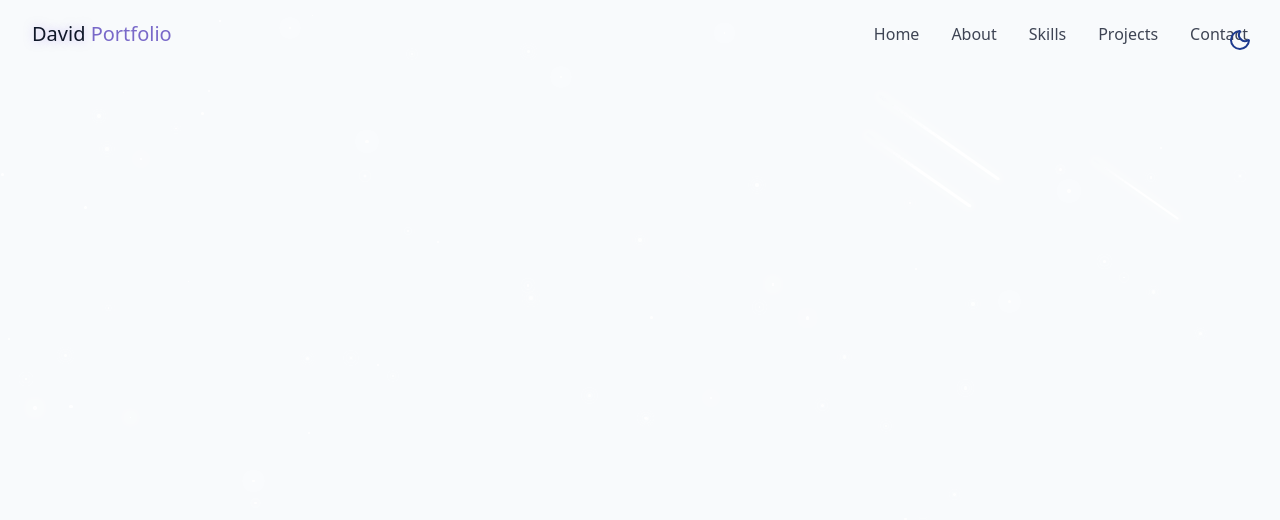
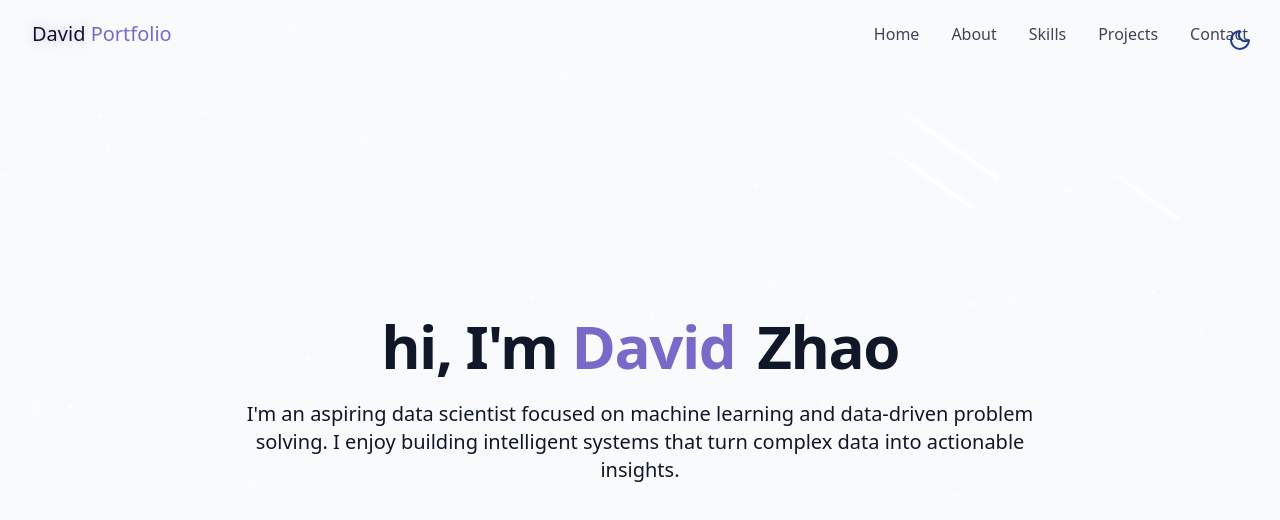
Before and after one commit to zhao0524/personal-react, a React (Vite) app: page / in a window 1280 px wide. Shown: the top 520 px of the page. Built offline with nearby package versions, Linux system fonts and the light colour scheme.

Commit message:
some hero stuff

```diff
--- /dev/null
+++ b/src/components/HeroSection.jsx
@@ -0,0 +1,30 @@
+export const HeroSection = () => {
+  return (
+    <section
+      id="hero"
+      className="relative min-h-screen flex flex-col items-center justify-center px-4"
+    >
+      <div className="container max-w-4xl mx-auto text-center z-10">
+        <div className="space-y-6">
+          <h1 className="text-4xl md:text-6xl font-bold tracking-tight">
+            <span className="opacity-0 animate-fade-in"> hi, I'm</span>
+            <span className="text-primary opacity-0 animate-fade-in-delay-1">
+              {" "}
+              David
+            </span>
+            <span className="text-gradient ml-2 opacity-0 animate-fade-in-delay-2">
+              {" "}
+              Zhao
+            </span>
+          </h1>
+
+          <p className = "text-lg md:text-xl text-muted-foreground max-2-2xl mx-auto opacity-0 animate-fade-in-delay-4">
+            I'm an aspiring data scientist focused on machine learning and
+            data-driven problem solving. I enjoy building intelligent systems
+            that turn complex data into actionable insights.
+          </p>
+        </div>
+      </div>
+    </section>
+  );
+};
--- a/src/pages/Home.jsx
+++ b/src/pages/Home.jsx
@@ -1,6 +1,7 @@
 import { ThemeToggle } from "../components/Themetoggle";
 import { StarBackground } from "../components/StarBackground";
 import { Navbar } from "../components/Navbar";
+import { HeroSection } from "../components/HeroSection";
 
 export const Home = () => {
   return (
@@ -14,6 +15,9 @@
       <Navbar />
 
       {/* main content */}
+      <main>
+      <HeroSection />
+      </main>
 
       {/* Footer */}
     </div>
```
